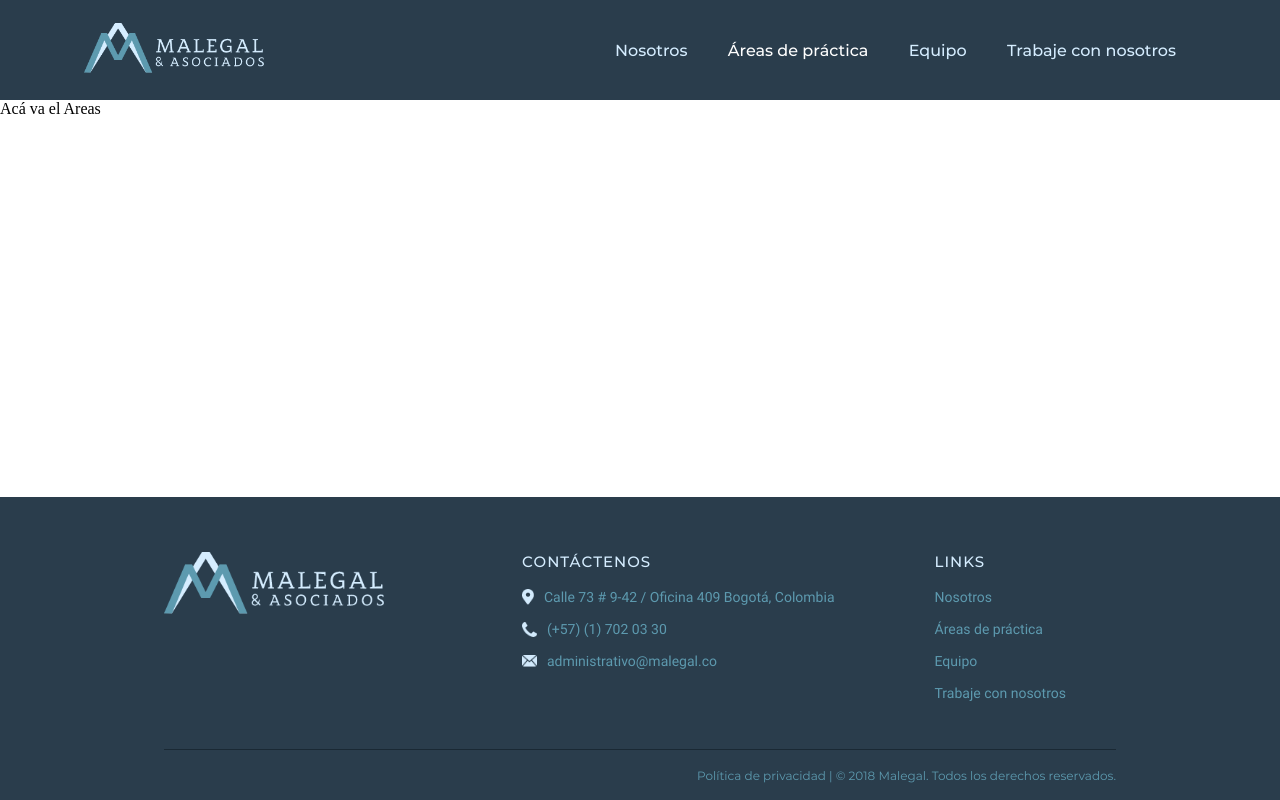
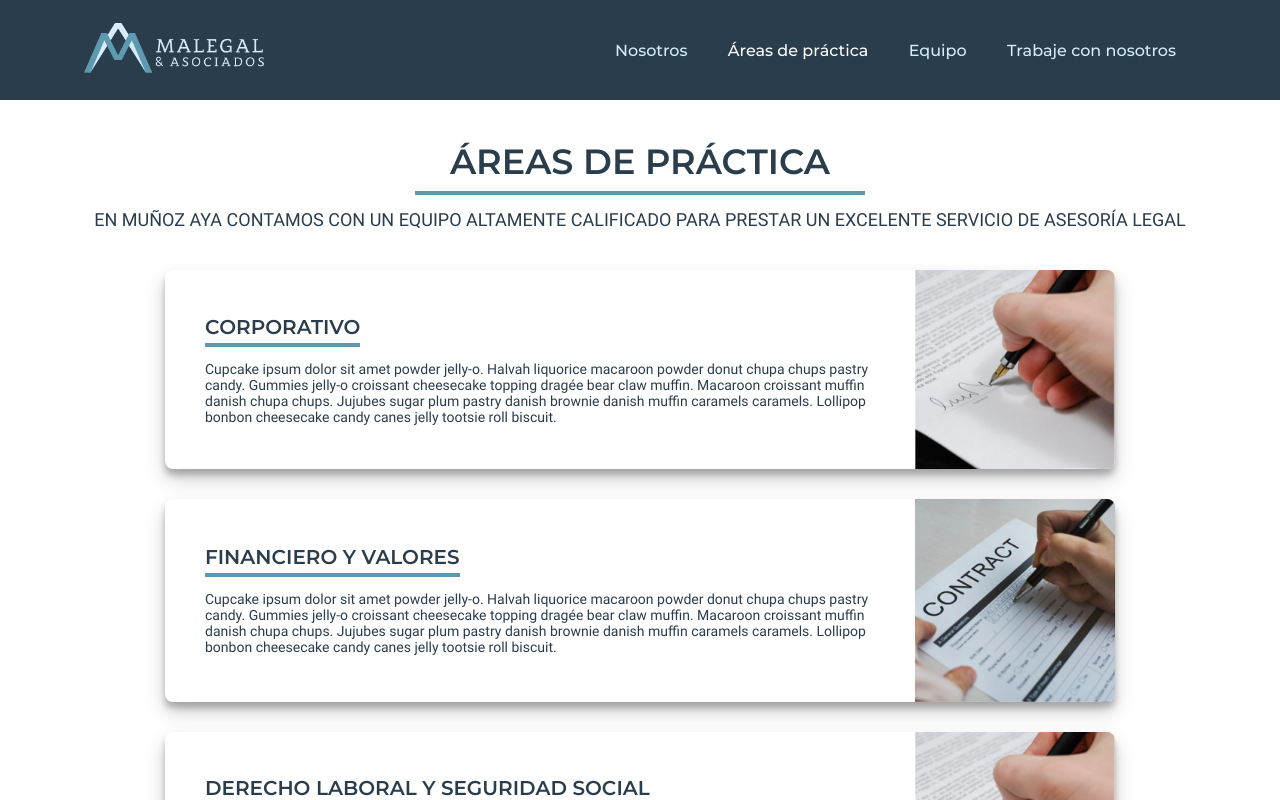
Before and after one commit to fcor/malegal, a React (Create React App) app: page /areas in a window 1280 px wide. Shown: the top 800 px of the page. Built offline with nearby package versions, Linux system fonts and the light colour scheme.

Commit message:
Areas component ok

```diff
--- a/src/App.css
+++ b/src/App.css
@@ -595,6 +595,74 @@ body{
 transform: scale(.9);
 }
 
+/* Areas Styles */
+.areas-header{
+  margin: 40px 0;
+}
+.areas-header h1{
+  /* border: 1px solid blue; */
+  margin: 0;
+  color: #2A3D4C;
+  font-family: 'Montserrat';
+  font-size: 35px;
+  font-weight: 600;
+  border-bottom: 4px solid #5D9AAF;
+  padding-bottom: 8px;
+  /* align-self: flex-start; */
+  width: 450px;
+  text-align: center;
+}
+
+.areas-header p{
+  margin: 14px 0 0 0;
+  font-family: 'Roboto';
+  font-size: 18px;
+  color: #2A3D4C;
+}
+
+.areas-card{
+  width: 950px;
+  box-shadow: 0 10px 20px rgba(0,0,0,0.19), 0 6px 6px rgba(0,0,0,0.23);
+  margin-bottom: 30px;
+  border-radius: 8px;
+  /* height: 200px; */
+  overflow: hidden;
+}
+
+.areas-card:nth-child(4){
+  margin-bottom: 53px;
+}
+
+.areas-card-left{
+  width: 750px;
+  /* padding: 0 30px; */
+}
+
+.areas-card-left h1{
+  margin: 0 0 0 40px;
+  align-self: flex-start;
+  color: #2A3D4C;
+  font-family: 'Montserrat';
+  font-size: 20px;
+  font-weight: 600;
+  border-bottom: 4px solid #5D9AAF;
+  padding-bottom: 4px;
+  /* padding-left: 4px; */
+}
+
+.areas-card-left p{
+  width: 670px;
+  margin: 14px 0 0 0;
+  font-family: 'Roboto';
+  font-size: 14px;
+  color: #2A3D4C;
+}
+
+.areas-card img{
+  /* height: 230px; */
+  width: 200px;
+}
+
 /* Footer styles */
 footer{
   background-color: #2A3D4C;
--- a/src/components/Areas.jsx
+++ b/src/components/Areas.jsx
@@ -1,8 +1,58 @@
 import React from 'react'
+import areas1 from '../assets/img/areas1.png'
+import areas2 from '../assets/img/areas2.png'
+
+const cardDetails = [
+  {
+    title: 'CORPORATIVO',
+    text: 'Cupcake ipsum dolor sit amet powder jelly-o. Halvah liquorice macaroon powder donut chupa chups pastry candy. Gummies jelly-o croissant cheesecake topping dragée bear claw muffin. Macaroon croissant muffin danish chupa chups. Jujubes sugar plum pastry danish brownie danish muffin caramels caramels. Lollipop bonbon cheesecake candy canes jelly tootsie roll biscuit.',
+    img: areas1
+  },
+  {
+    title: 'FINANCIERO Y VALORES',
+    text: 'Cupcake ipsum dolor sit amet powder jelly-o. Halvah liquorice macaroon powder donut chupa chups pastry candy. Gummies jelly-o croissant cheesecake topping dragée bear claw muffin. Macaroon croissant muffin danish chupa chups. Jujubes sugar plum pastry danish brownie danish muffin caramels caramels. Lollipop bonbon cheesecake candy canes jelly tootsie roll biscuit.',
+    img: areas2
+  },
+  {
+    title: 'DERECHO LABORAL Y SEGURIDAD SOCIAL',
+    text: 'Cupcake ipsum dolor sit amet powder jelly-o. Halvah liquorice macaroon powder donut chupa chups pastry candy. Gummies jelly-o croissant cheesecake topping dragée bear claw muffin. Macaroon croissant muffin danish chupa chups. Jujubes sugar plum pastry danish brownie danish muffin caramels caramels. Lollipop bonbon cheesecake candy canes jelly tootsie roll biscuit.',
+    img: areas1
+  },
+]
 
 const Areas = () =>
-  <div>
-    Acá va el Areas
+  <div className="container column">
+    <Header />
+    <Cards />
   </div>
 
+const Header = () =>
+  <div className="areas-header column">
+    <h1>
+      ÁREAS DE PRÁCTICA
+    </h1>
+    <p>EN MUÑOZ AYA CONTAMOS CON UN EQUIPO ALTAMENTE CALIFICADO PARA PRESTAR UN EXCELENTE SERVICIO DE ASESORÍA LEGAL</p>
+  </div>
+
+const Cards = () =>
+  cardDetails.map((item) => {
+    return (
+      <div className="areas-card row" key={item.title}>
+        <div className="areas-card-left column">
+          <h1>
+            {item.title}
+          </h1>
+          <p>
+            {item.text}
+          </p>
+        </div>
+        <img
+          src={item.img}
+          alt="area"
+        />
+      </div>
+    )
+  })
+
+
 export default Areas
```
Also changed, not shown: src/assets/img/areas1.png (added), src/assets/img/areas2.png (added).
